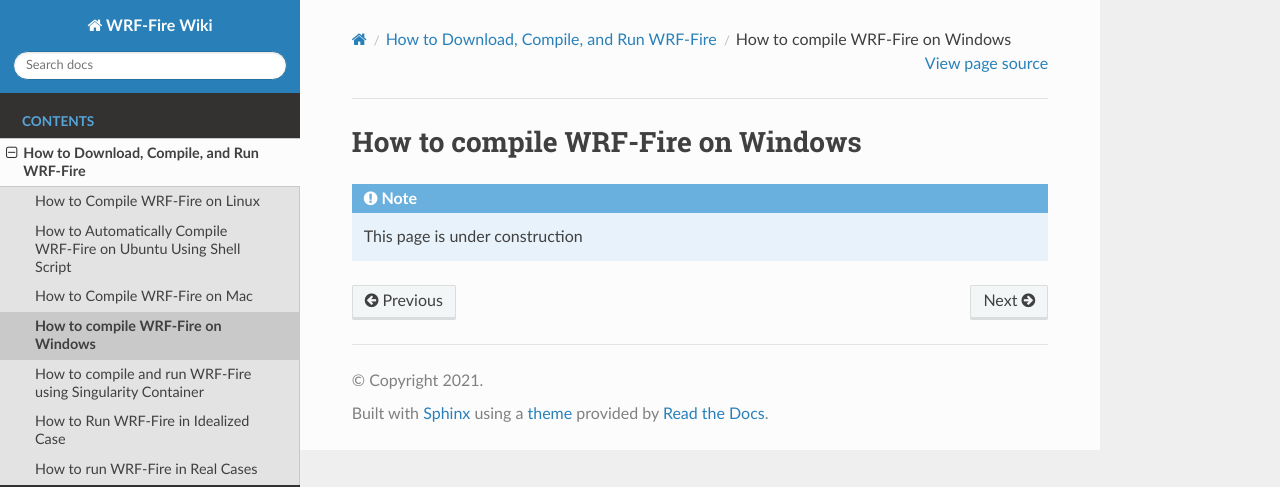
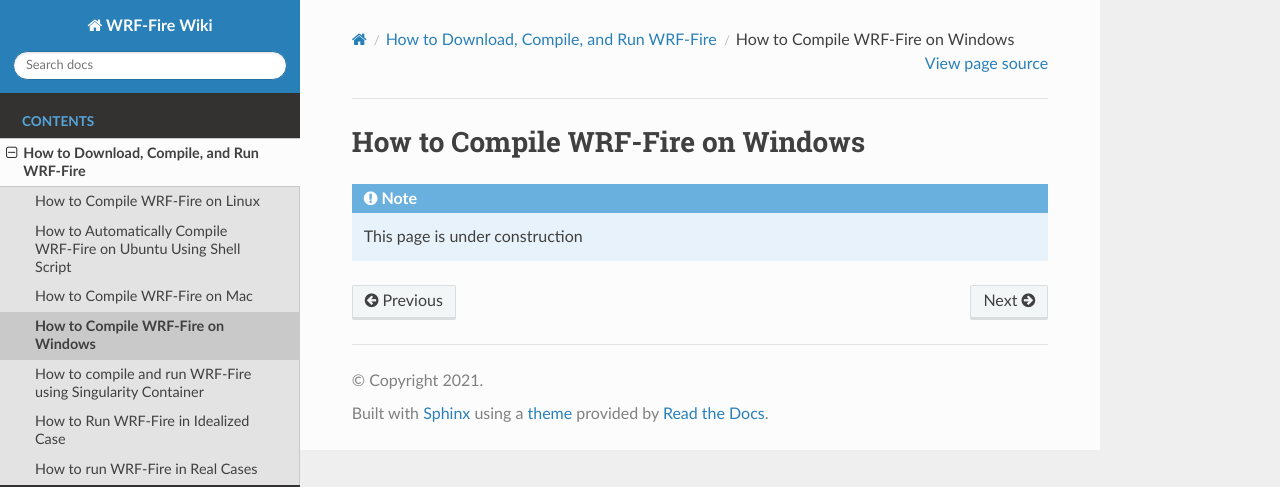
Before and after one commit to WRF-Fire-UNR/UNR-WRF-FIRE, a Sphinx documentation site: the page built from docs/source/Windows.rst, in a window 1280 px wide. Shown: the top 487 px of the page. Built offline with Sphinx 7.4.7 and the Read the Docs theme 2.0.0, drawn with Linux system fonts in a browser that asks for light colours.

```diff
--- a/docs/source/Windows.rst
+++ b/docs/source/Windows.rst
@@ -1,7 +1,7 @@
 .. _compileWin:
 
 ==================================
-How to compile WRF-Fire on Windows
+How to Compile WRF-Fire on Windows
 ==================================
 
 .. note::
```
